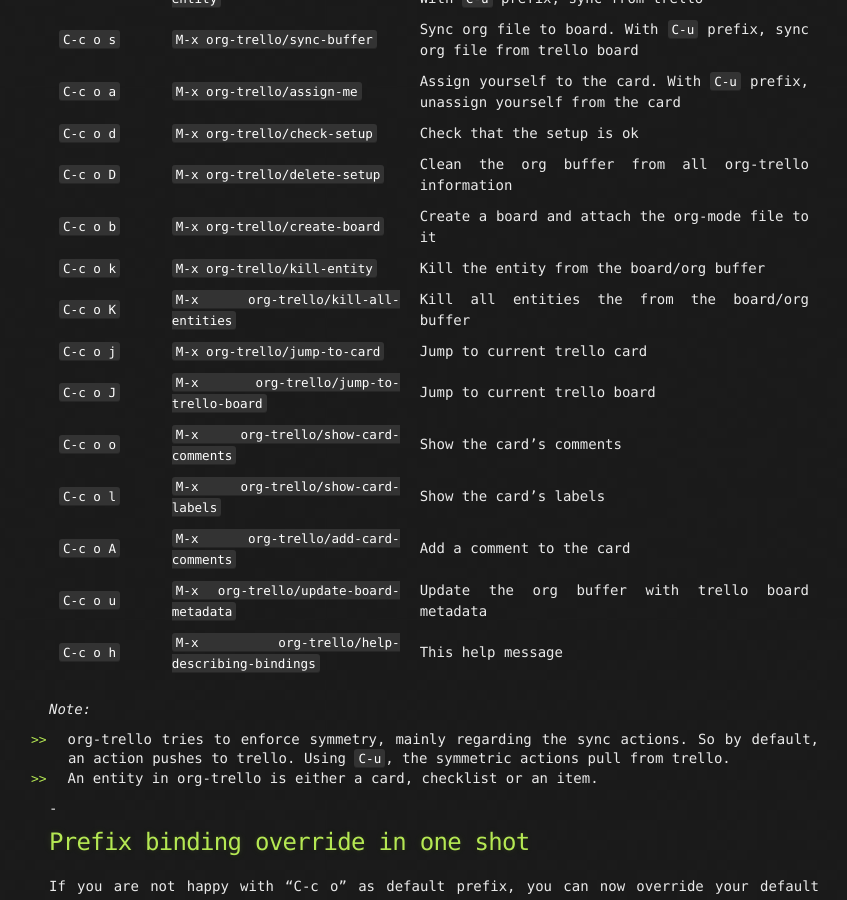
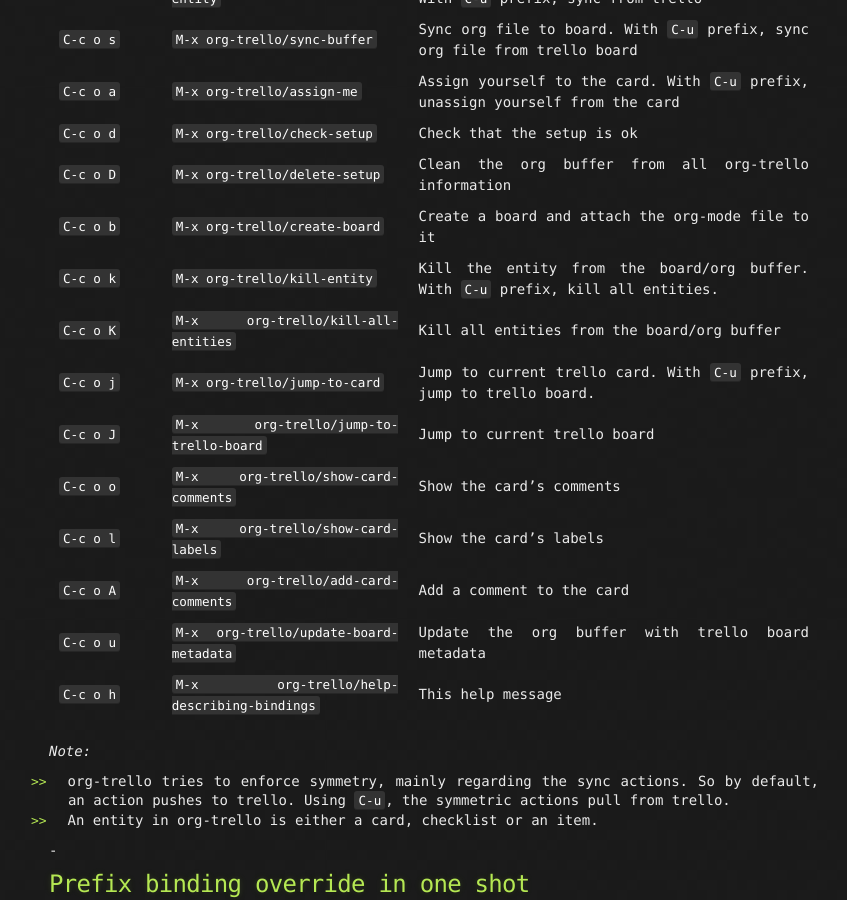
Before and after one commit to org-trello/org-trello.github.io, a Jekyll site: the page built from bindings.md, in a window 1280 px wide and 900 px high, scrolled down 445 px. Shown: the whole window, without its empty margins (206-1053 px from the left). Built offline with Jekyll 4.4.1, drawn with Linux system fonts in a browser that asks for light colours; Markdown is read by kramdown in place of the engine named in the settings.

Commit message:
Update bindings to latest version

```diff
--- a/bindings.md
+++ b/bindings.md
@@ -16,9 +16,9 @@ Keybindings        | Interactive commands                                  | Des
 <kbd>C-c o d</kbd> | <kbd>M-x org-trello/check-setup</kbd>                 | Check that the setup is ok
 <kbd>C-c o D</kbd> | <kbd>M-x org-trello/delete-setup</kbd>                | Clean the org buffer from all org-trello information
 <kbd>C-c o b</kbd> | <kbd>M-x org-trello/create-board</kbd>                | Create a board and attach the org-mode file to it
-<kbd>C-c o k</kbd> | <kbd>M-x org-trello/kill-entity</kbd>                 | Kill the entity from the board/org buffer
-<kbd>C-c o K</kbd> | <kbd>M-x org-trello/kill-all-entities</kbd>           | Kill all entities the from the board/org buffer
-<kbd>C-c o j</kbd> | <kbd>M-x org-trello/jump-to-card</kbd>                | Jump to current trello card
+<kbd>C-c o k</kbd> | <kbd>M-x org-trello/kill-entity</kbd>                 | Kill the entity from the board/org buffer. With <kbd>C-u</kbd> prefix, kill all entities.
+<kbd>C-c o K</kbd> | <kbd>M-x org-trello/kill-all-entities</kbd>           | Kill all entities from the board/org buffer
+<kbd>C-c o j</kbd> | <kbd>M-x org-trello/jump-to-card</kbd>                | Jump to current trello card. With <kbd>C-u</kbd> prefix, jump to trello board.
 <kbd>C-c o J</kbd> | <kbd>M-x org-trello/jump-to-trello-board</kbd>        | Jump to current trello board
 <kbd>C-c o o</kbd> | <kbd>M-x org-trello/show-card-comments</kbd>          | Show the card's comments
 <kbd>C-c o l</kbd> | <kbd>M-x org-trello/show-card-labels</kbd>            | Show the card's labels
```
